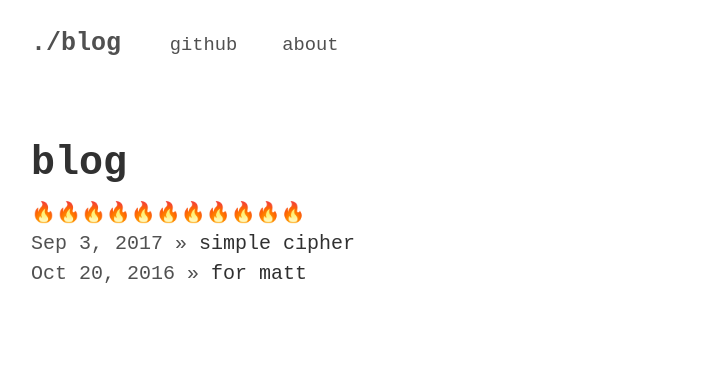
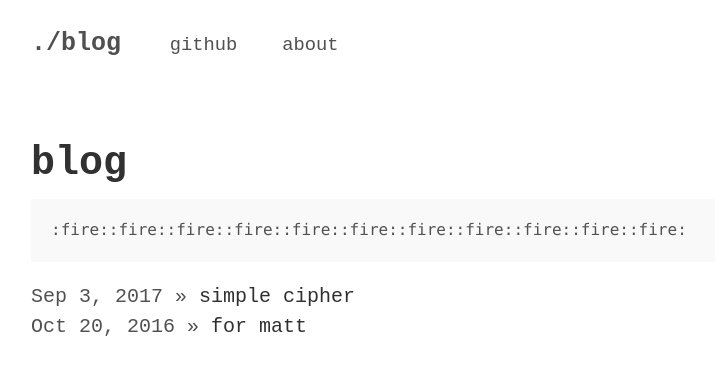
Before and after one commit to clampz/clampz.github.io, a Jekyll site: the page built from blog.html, in a window 1280 px wide. Shown: the top 375 px of the page, without its empty margins (229-944 px from the left). Built offline with Jekyll 4.4.1, drawn with Linux system fonts in a browser that asks for light colours; emoji names are drawn with the system emoji font.

Commit message:
fire on blog tweakage

```diff
--- a/blog.html
+++ b/blog.html
@@ -3,7 +3,7 @@ layout: default
 title: archive of written pwnage
 ---
 
-<h1>blog</h1>:fire::fire::fire::fire::fire::fire::fire::fire::fire::fire::fire:
+<h1>blog</h1><pre>:fire::fire::fire::fire::fire::fire::fire::fire::fire::fire::fire:</pre>
 
 {% for post in site.posts %}
 
```
